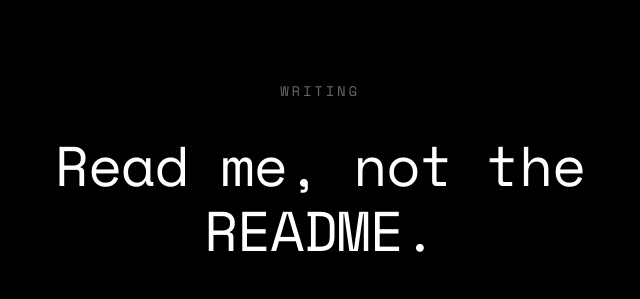
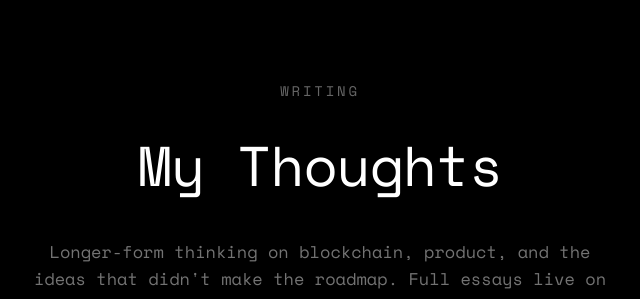
Before and after one commit to kevenex/kevenex.github.io, a React (Vite) app: page / in a window 1280 px wide. Shown: the part 3600-3899 px from the top of the page, without its empty margins (320-960 px from the left). Built offline with nearby package versions, Linux system fonts and the light colour scheme; a web font is replaced by a local one.

Commit message:
Simplify Writing section headline to 'My Thoughts'

```diff
--- a/src/components/Architecture.tsx
+++ b/src/components/Architecture.tsx
@@ -35,7 +35,7 @@ export default function Architecture() {
           </p>
 
           <h2 className="mb-10 text-[clamp(28px,6vw,56px)] font-light leading-[1.15] tracking-[-0.02em] text-white">
-            Read me, not the README.
+            My Thoughts
           </h2>
 
           <p className="mx-auto max-w-xl text-[15px] leading-relaxed text-white/45 sm:text-[17px]">
```
